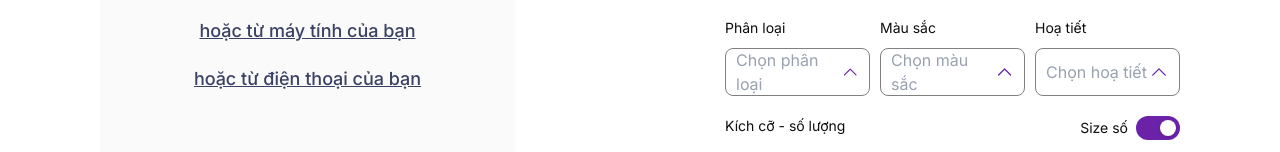
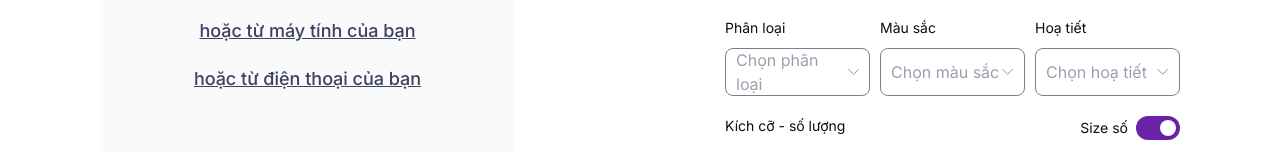
Before and after one commit to HCMUT-CSE-ProjectCapstone-coMash/capstone-web-frontend, a Next.js app: page /import in a window 1280 px wide. Shown: the part 484-636 px from the top of the page. Built offline with nearby package versions, Linux system fonts and the light colour scheme; a web font is replaced by a local one.

Commit message:
fix CustomSelect arrow

```diff
--- a/components/FormInput.tsx
+++ b/components/FormInput.tsx
@@ -91,7 +91,7 @@ export function CustomSelect({
           ${
             isOpen
               ? "border-purple ring-1 ring-purple"
-              : "border-tgray5 hover:border-purple-400"
+              : "border-tgray5"
           }
         `}
       >
@@ -106,17 +106,17 @@ export function CustomSelect({
         <svg
           xmlns="http://www.w3.org/2000/svg"
           fill="none"
-          viewBox="0 0 24 24"
-          strokeWidth={1.5}
+          viewBox="0 0 13 7"
+          strokeWidth={1}
           stroke="currentColor"
-          className={`w-5 h-5 text-purple transition-transform duration-200 ${
+          className={`w-[11.667px] h-[5.833px] text-tgray5 transition-transform duration-200 ${
             isOpen ? "rotate-180" : ""
           }`}
         >
           <path
             strokeLinecap="round"
             strokeLinejoin="round"
-            d="m4.5 15.75 7.5-7.5 7.5 7.5"
+            d="M12.1667 0.5L6.33333 6.33333L0.5 0.5"
           />
         </svg>
       </div>
```
